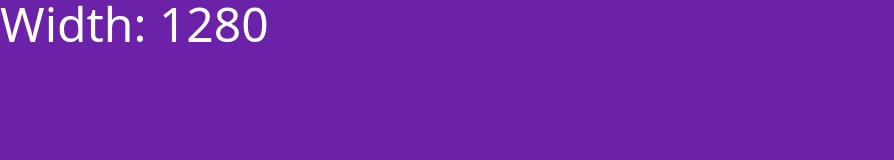
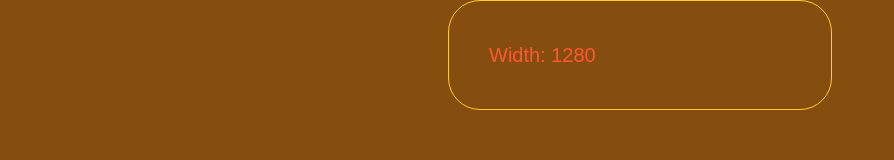
Before and after one commit to SasnarineDeodat/tailwindcss-from-scratch-learn-by-building-projects, a plain HTML site: page tailwind-sandbox/tailwind-sandbox-starter/17-customization/index.html in a window 1280 px wide. Shown: the whole page, without its empty margins (0-894 px from the left). Drawn offline with nearby package versions, Linux system fonts and the light colour scheme.

Commit message:
Config & Customization

```diff
--- a/tailwind-sandbox/tailwind-sandbox-starter/17-customization/index.html
+++ b/tailwind-sandbox/tailwind-sandbox-starter/17-customization/index.html
@@ -5,26 +5,57 @@
     <meta http-equiv="X-UA-Compatible" content="IE=edge" />
     <meta name="viewport" content="width=device-width, initial-scale=1.0" />
     <script src="https://cdn.tailwindcss.com"></script>
+    <script>
+      tailwind.config = {
+        theme: {
+          screens: {
+            sm: "550px",
+            md: "800px",
+            lg: "1200px",
+            xl: "1440px",
+          },
+          fontFamily: {
+            sans: ["Graphik", "sans-serif"],
+            serif: ["Merriweather", "serif"],
+          },
+          extend: {
+            colors: {
+              primary: "#ff5733",
+              secondary: "#ffcC33",
+            },
+            spacing: {
+              6: "2.5rem",
+              128: "32rem",
+            },
+            borderRadius: {
+              "4xl": "2rem",
+            },
+          },
+        },
+      };
+    </script>
     <title>Customization</title>
   </head>
   <body
-    class="bg-black sm:bg-green-800 md:bg-primary lg:bg-yellow-800 xl:bg-purple-800 2xl:bg-orange-800"
+    class="bg-black sm:bg-green-800 md:bg-blue-800 lg:bg-yellow-800 xl:bg-purple-800 2xl:bg-orange-800"
   >
-    <h1 class="text-white text-xl md:text-3xl xl:text-5xl">
-      Tailwind is awesome
-    </h1>
+    <div
+      class="border-secondary border p-6 mb-128 max-w-sm mx-auto rounded-4xl"
+    >
+      <h1 class="text-primary text-xl"></h1>
+    </div>
 
     <script>
       function showBrowserWidth() {
         const width =
           window.innerWidth ||
           document.documentElement.clientWidth ||
-          document.body.clientWidth
+          document.body.clientWidth;
 
-        document.querySelector('h1').innerHTML = `Width: ${width}`
+        document.querySelector("h1").innerHTML = `Width: ${width}`;
       }
-      window.onload = showBrowserWidth
-      window.onresize = showBrowserWidth
+      window.onload = showBrowserWidth;
+      window.onresize = showBrowserWidth;
     </script>
   </body>
 </html>
```
